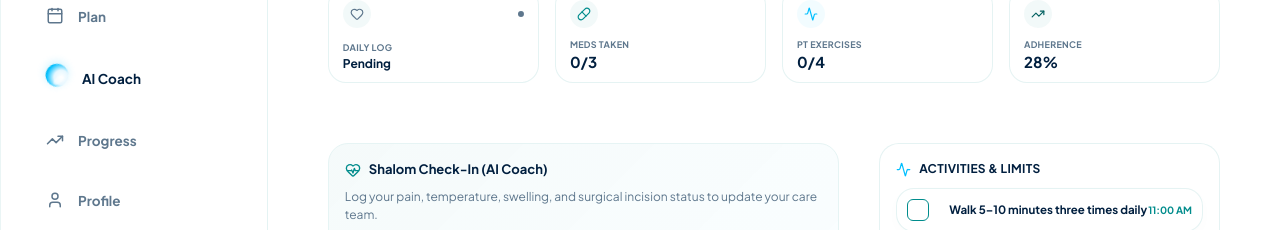
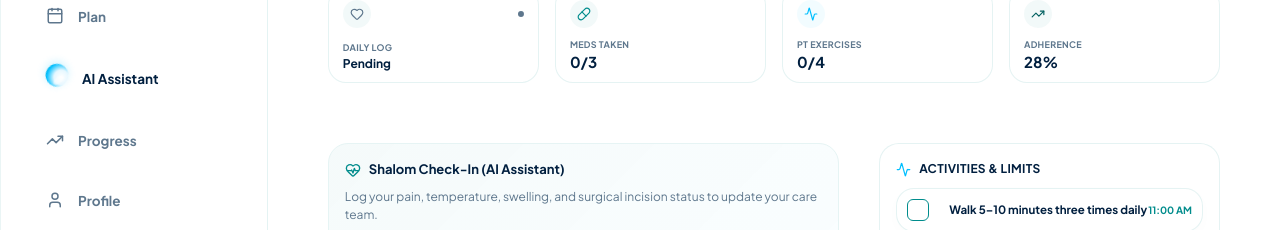
Before and after one commit to Aidarag/Shalom-Post-Operative-RecoverAI, a React (Vite) app: page / in a window 1280 px wide. Shown: the part 188-418 px from the top of the page. Built offline with nearby package versions, Linux system fonts and the light colour scheme.

Commit message:
feat: rename Shalom coach references to Shalom (AI Assistant)

```diff
--- a/src/App.tsx
+++ b/src/App.tsx
@@ -588,7 +588,7 @@ function App() {
           }}>
             <div style={{ display: 'flex', alignItems: 'center', gap: '8px', marginBottom: '8px' }}>
               <HeartPulse size={16} style={{ color: 'var(--primary)' }} />
-              <strong style={{ fontSize: '13px', color: 'var(--text-main)' }}>Shalom Check-In (AI Coach)</strong>
+              <strong style={{ fontSize: '13px', color: 'var(--text-main)' }}>Shalom Check-In (AI Assistant)</strong>
             </div>
             <p style={{ fontSize: '12px', color: 'var(--text-muted)', lineHeight: '1.5', margin: '0 0 12px 0' }}>
               {checkInComplete
@@ -1945,14 +1945,14 @@ function App() {
             <span>Plan</span>
           </button>
 
-          {/* Floating center sphere AI Coach button */}
+          {/* Floating center sphere AI Assistant button */}
           <button
             className={`tab-item chat-btn-floating ${activeTab === 'chat' ? 'active' : ''}`}
             onClick={() => { setShowCheckInForm(false); setSelectedTaskId(null); setActiveTab('chat'); }}
-            title="Shalom AI Recovery Coach"
+            title="Shalom (AI Assistant)"
           >
             <div className="tab-chat-sphere"></div>
-            <span className="sidebar-chat-label" style={{ display: 'none' }}>AI Coach</span>
+            <span className="sidebar-chat-label" style={{ display: 'none' }}>AI Assistant</span>
           </button>
 
           <button
--- a/src/components/ChatInterface.tsx
+++ b/src/components/ChatInterface.tsx
@@ -1077,7 +1077,7 @@ export const ChatInterface: React.FC<ChatInterfaceProps> = ({
             }}>
               <Heart size={14} fill="white" />
             </div>
-            <strong style={{ fontSize: '13px', color: 'var(--text-main)' }}>Shalom AI</strong>
+            <strong style={{ fontSize: '13px', color: 'var(--text-main)' }}>Shalom (AI Assistant)</strong>
           </div>
           <button className="detail-menu-btn" onClick={() => setChatMode(chatMode === 'check-in' ? 'faq' : 'check-in')}>
             <span style={{ fontSize: '9px', fontWeight: '700' }}>{chatMode === 'check-in' ? 'FAQ' : 'Checkin'}</span>
@@ -1148,7 +1148,7 @@ export const ChatInterface: React.FC<ChatInterfaceProps> = ({
         <button className="detail-back-btn" onClick={() => setHasChatStarted(false)}>
           <ChevronLeft size={16} />
         </button>
-        <span className="detail-title">Shalom Assistant</span>
+        <span className="detail-title">Shalom (AI Assistant)</span>
         <button className="detail-menu-btn" onClick={handleResetCheckIn} title="Reset chat session">
           <RotateCcw size={14} />
         </button>
```
